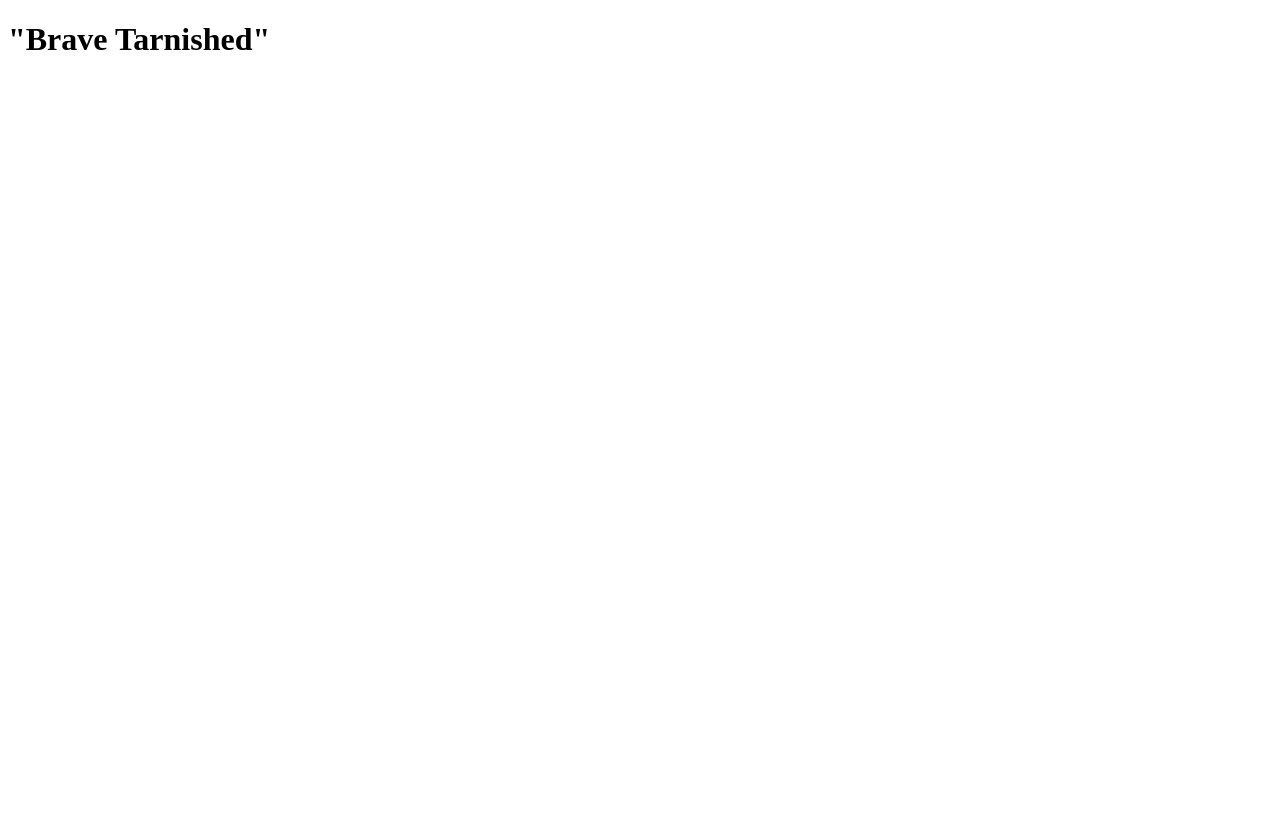
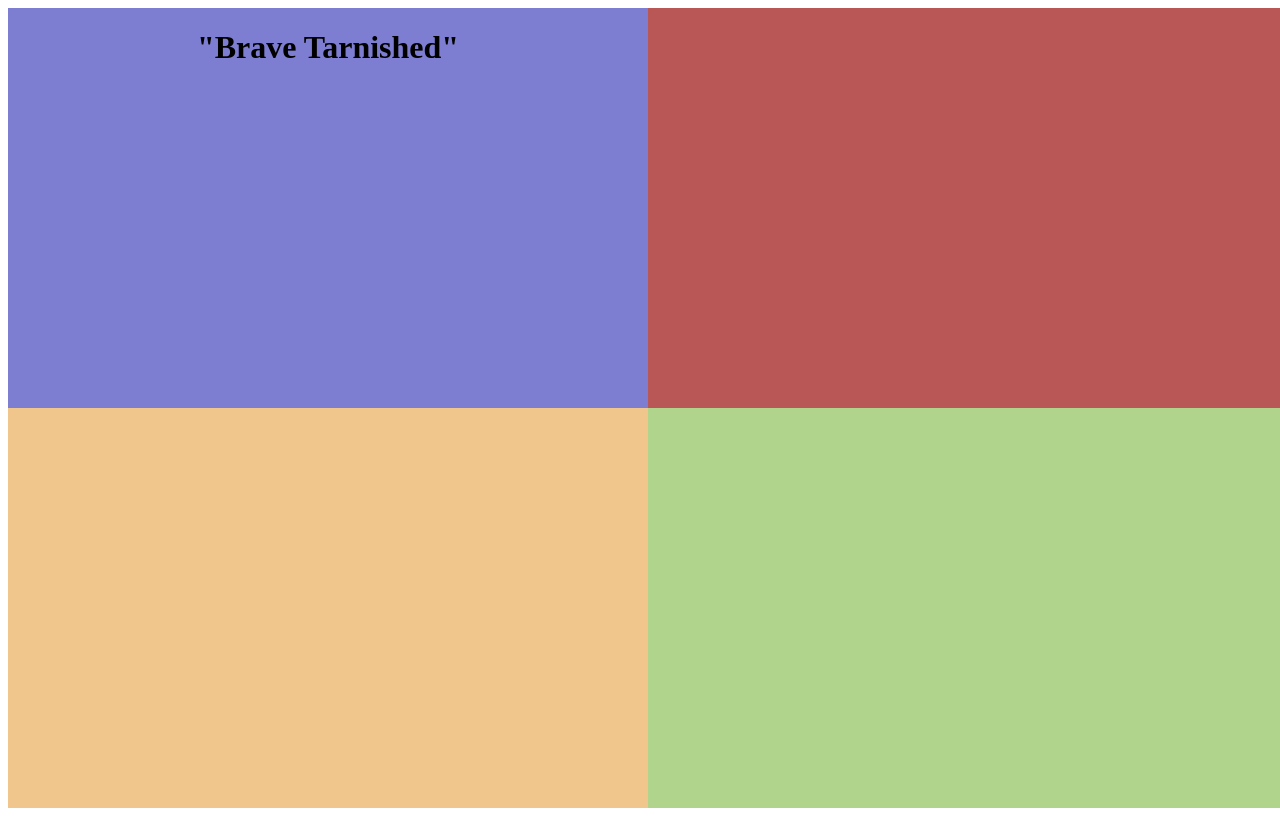
Before and after one commit to Dungeater1337/Responsiv-design-, a plain HTML site: page index.html in a window 1280 px wide. Drawn offline with Linux system fonts and the light colour scheme.

Commit message:
JADP
JADÅÅÅ

```diff
--- a/style.css
+++ b/style.css
@@ -0,0 +1,28 @@
+body{
+    display: grid;
+    height: 100vh;
+    width:100vw;
+    grid-template-columns: 1fr 1fr;
+    grid-template-rows: 1fr 1fr;
+}
+
+header{
+    background-color: rgb(125, 125, 209);
+}
+
+nav{
+    background-color: rgb(185, 87, 87);
+}
+
+main{
+    background-color: rgb(241, 198, 140);
+}
+
+footer{
+    background-color: rgb(176, 212, 139);
+}
+
+h1{
+    text-align: center;
+    font-size: 2em;
+}
```
Also changed, not shown: index.html (+1 -2 lines).
